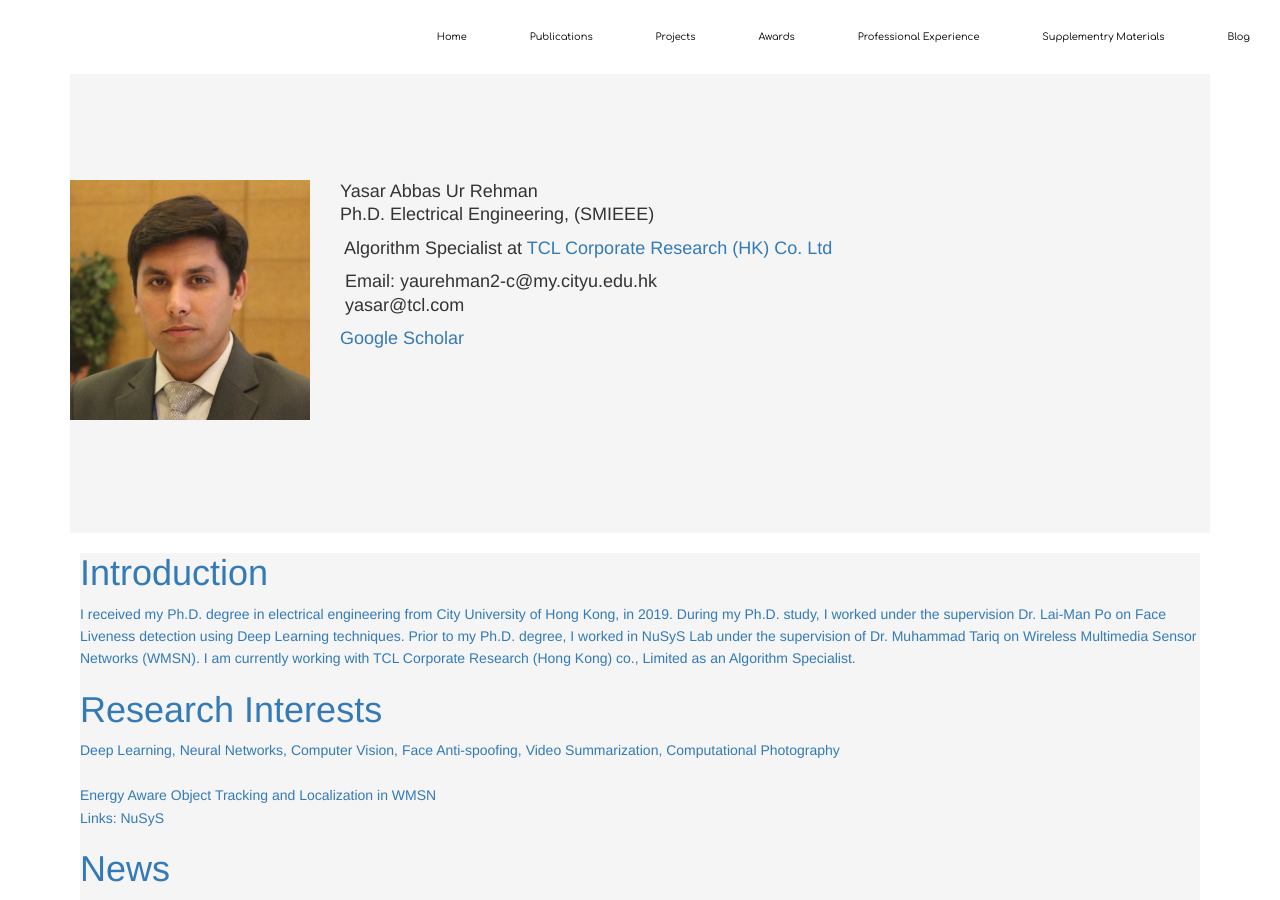
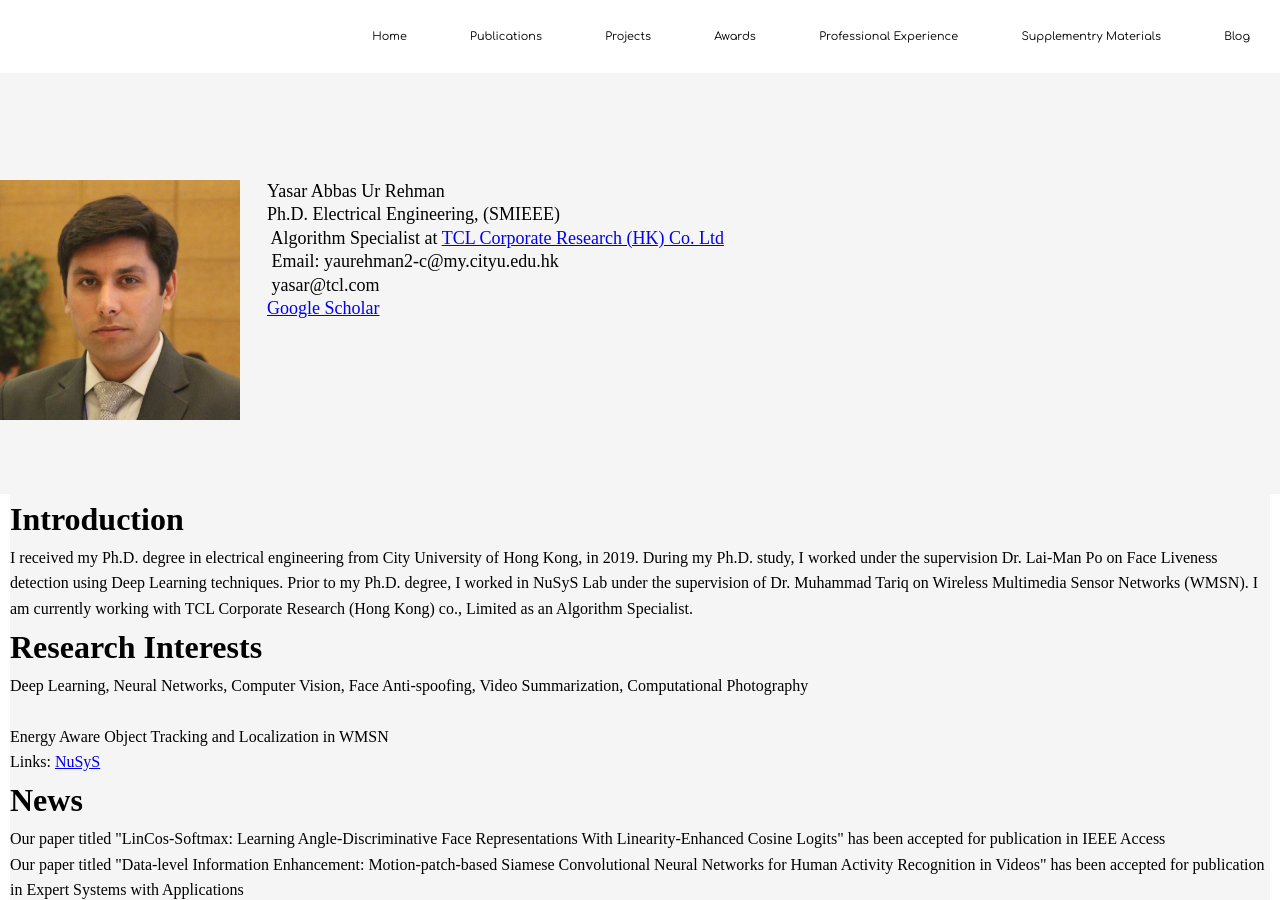
Before and after one commit to yasar-rehman/yasar, a Jekyll site: the page built from index.html, in a window 1280 px wide and 900 px high. Built offline with Jekyll 4.4.1, drawn with Linux system fonts in a browser that asks for light colours.

Commit message:
Update index.html

```diff
--- a/index.html
+++ b/index.html
@@ -2,15 +2,7 @@
 layout: default
 title: yasar
 ---
-<head>
-  <title>John Doe</title>
-  <meta charset="utf-8">
-  <meta name="viewport" content="width=device-width, initial-scale=1">
-  <link rel="stylesheet" href="https://maxcdn.bootstrapcdn.com/bootstrap/3.3.6/css/bootstrap.min.css">
-  <script src="https://ajax.googleapis.com/ajax/libs/jquery/1.12.0/jquery.min.js"></script>
-  <script src="https://maxcdn.bootstrapcdn.com/bootstrap/3.3.6/js/bootstrap.min.js"></script>
-  <link href='https://fonts.googleapis.com/css?family=Oswald:700' rel='stylesheet' type='text/css'>
-</head>
+
 
 <div class="address_section">
 	<body>
```
